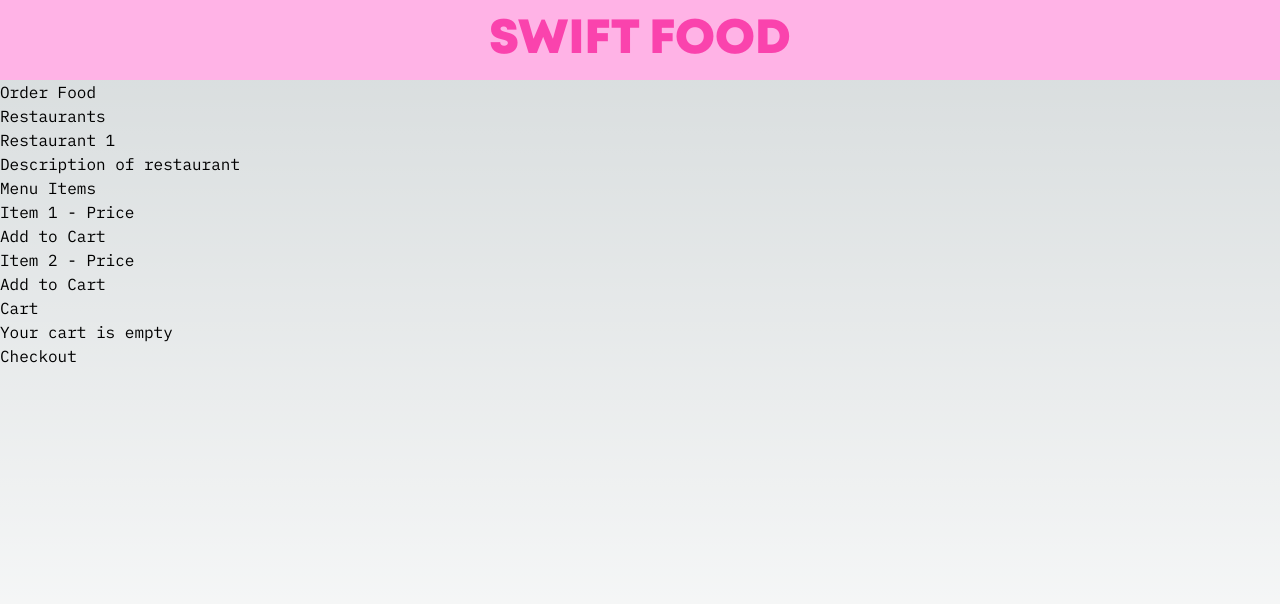
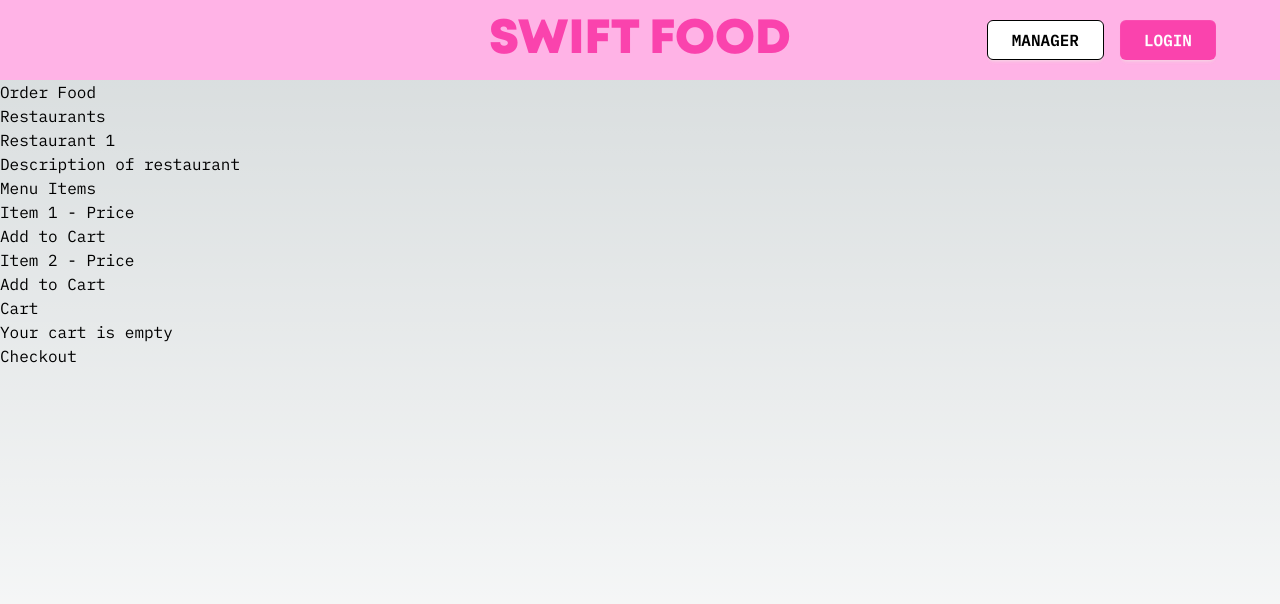
Before and after one commit to Swift-Food/corporate-website, a Next.js app: page /order in a window 1280 px wide. Shown: the top 604 px of the page. Built offline with nearby package versions, Linux system fonts and the light colour scheme.

Commit message:
Added buttons for login and going to manager dashboard in navbar

```diff
--- a/src/app/RestaurantCatalogue/page.tsx
+++ b/src/app/RestaurantCatalogue/page.tsx
@@ -0,0 +1,12 @@
+"use client";
+
+import Image from "next/image";
+import { useState } from "react";
+
+export default function RestaurantCatalogue(){
+  return (
+    <div className="flex w-full">
+
+    </div>
+  )
+}
--- a/src/app/components/navbar.tsx
+++ b/src/app/components/navbar.tsx
@@ -6,27 +6,22 @@ import Link from "next/link";
 
 import styles from "./navbar.module.css";
 
-// function NavbarAction({ onLinkClick }: { onLinkClick?: () => void }) {
-//   return (
-//     <div className="flex gap-4 items-center max-sm:flex-col-reverse max-sm:mt-8 text-black">
-//       <Link href={"/event-order"} onClick={onLinkClick}>
-//         <button className="btn btn-md btn-ghost rounded-full text-primary  hover:bg-primary border-0 hover:text-white text-lg">
-//           EVENT ORDERING
-//         </button>
-//       </Link>
-//       <Link href={"/#aboutus"} onClick={onLinkClick}>
-//         <button className="btn btn-md btn-ghost rounded-full text-primary  hover:bg-primary border-0 hover:text-white text-lg">
-//           ABOUT
-//         </button>
-//       </Link>
-//       <Link href={"/contact"} onClick={onLinkClick}>
-//         <button className="btn btn-md btn-ghost rounded-full text-primary hover:bg-primary border-0 hover:text-white text-lg">
-//           CONTACT US
-//         </button>
-//       </Link>
-//     </div>
-//   );
-// }
+function NavbarAction({ onLinkClick }: { onLinkClick?: () => void }) {
+  return (
+    <div className="flex gap-4 items-center max-sm:flex-col-reverse max-sm:mt-8 text-black">
+      <Link href={"/event-order"} onClick={onLinkClick}>
+        <button className="btn btn-md bg-white hover:bg-gray-50 rounded-md text-black border-1 border-black font-semibold text-base px-6">
+          MANAGER
+        </button>
+      </Link>
+      <Link href={"/#aboutus"} onClick={onLinkClick}>
+        <button className="btn btn-md bg-primary hover:bg-primary/90 rounded-md text-white border-0 font-semibold text-base px-6">
+          LOGIN
+        </button>
+      </Link>
+    </div>
+  );
+}
 
 export default function Navbar() {
   const closeDrawer = () => {
@@ -40,7 +35,10 @@ export default function Navbar() {
 
   return (
     <nav className="sticky top-0 left-0 right-0 flex flex-col z-50">
-      <div className="flex items-center justify-center px-16 py-4 bg-secondary gap-5 flex-nowrap">
+      <div className="flex items-center justify-between px-16 py-4 bg-secondary gap-5 flex-nowrap">
+        <div className="invisible max-xl:hidden whitespace-nowrap">
+          <NavbarAction />
+        </div>
         <Link href={"/"} className="cursor-pointer">
           <div className="flex items-center gap-4 cursor-pointer h-full whitespace-nowrap group relative">
             <div className="relative">
@@ -60,6 +58,31 @@ export default function Navbar() {
             </div>
           </div>
         </Link>
+        <div className="visible max-md:hidden whitespace-nowrap">
+          <NavbarAction />
+        </div>
+        <div className="drawer w-fit hidden max-md:block">
+          <input id="my-drawer" type="checkbox" className="drawer-toggle" />
+          <div className="drawer-content">
+            <label
+              className="btn btn-ghost btn-square drawer-button hover:bg-primary/10 border-0"
+              htmlFor="my-drawer"
+            >
+              <Menu size={28} color="var(--color-primary)" />
+            </label>
+          </div>
+          <div className="drawer-side">
+            <label
+              htmlFor="my-drawer"
+              aria-label="close sidebar"
+              className="drawer-overlay"
+            ></label>
+            <div className="h-full bg-white w-[80%]">
+              <div className="px-3 mt-4">{/* <SearchBar /> */}</div>
+              <NavbarAction onLinkClick={closeDrawer} />
+            </div>
+          </div>
+        </div>
       </div>
     </nav>
   );
--- a/src/app/page.tsx
+++ b/src/app/page.tsx
@@ -8,20 +8,23 @@ export default function Home() {
   const { isAuthenticated, isLoading } = useAuth();
   const router = useRouter();
 
+  // useEffect(() => {
+  //   router.push("/RestaurantCatalogue");
+  //   if (!isLoading) {
+  //     if (isAuthenticated) {
+  //       router.push("/dashboard");
+  //     } else {
+  //       router.push("/new-login");
+  //     }
+  //   }
+  // }, [isAuthenticated, isLoading, router]);
   useEffect(() => {
-    router.push("/dashboard");
-    if (!isLoading) {
-      if (isAuthenticated) {
-        router.push("/dashboard");
-      } else {
-        router.push("/new-login");
-      }
-    }
-  }, [isAuthenticated, isLoading, router]);
+    router.replace("/RestaurantCatalogue");
+  }, [router]);
 
   return (
     <div className="min-h-screen flex items-center justify-center">
-      <div className="animate-spin rounded-full h-12 w-12 border-b-2 border-blue-600"></div>
+      <div className="animate-spin rounded-full h-12 w-12 border-b-2 border-primary"></div>
     </div>
   );
 }
```
